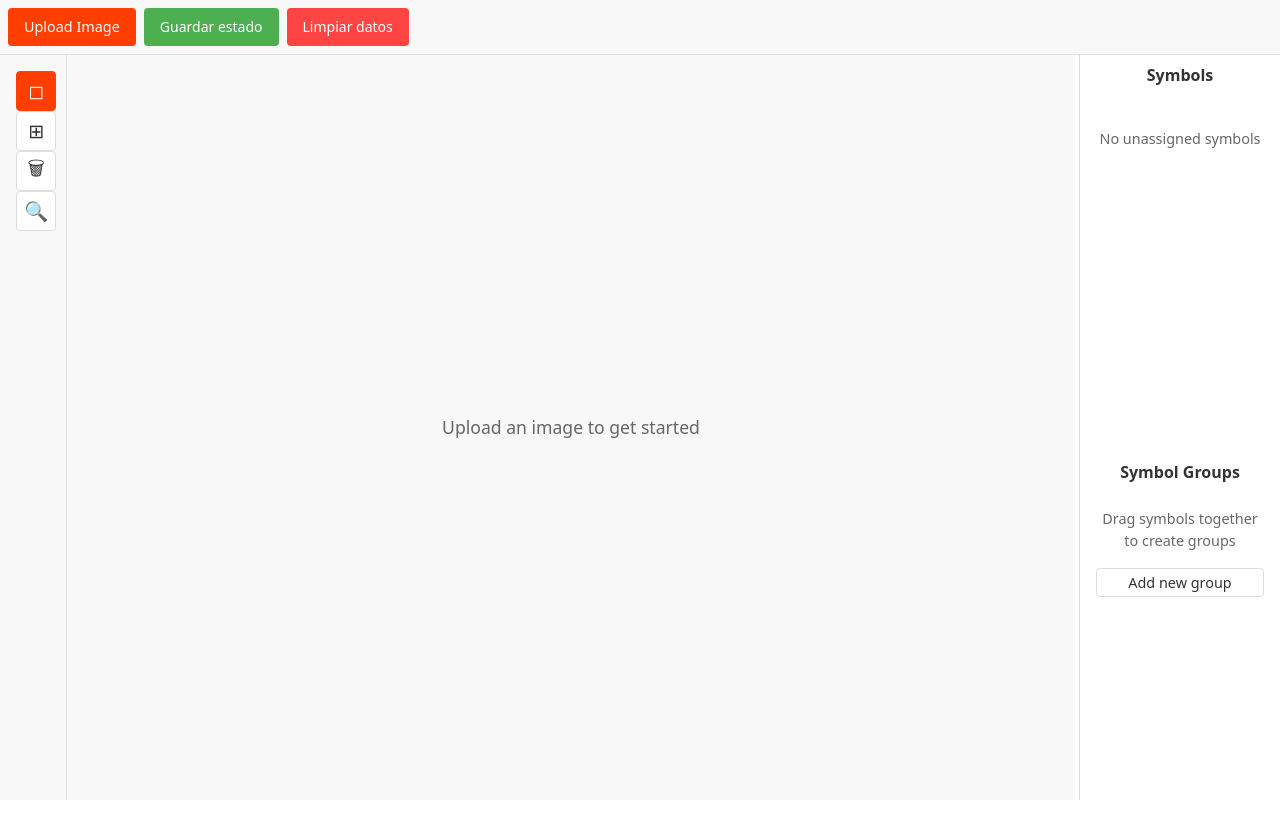
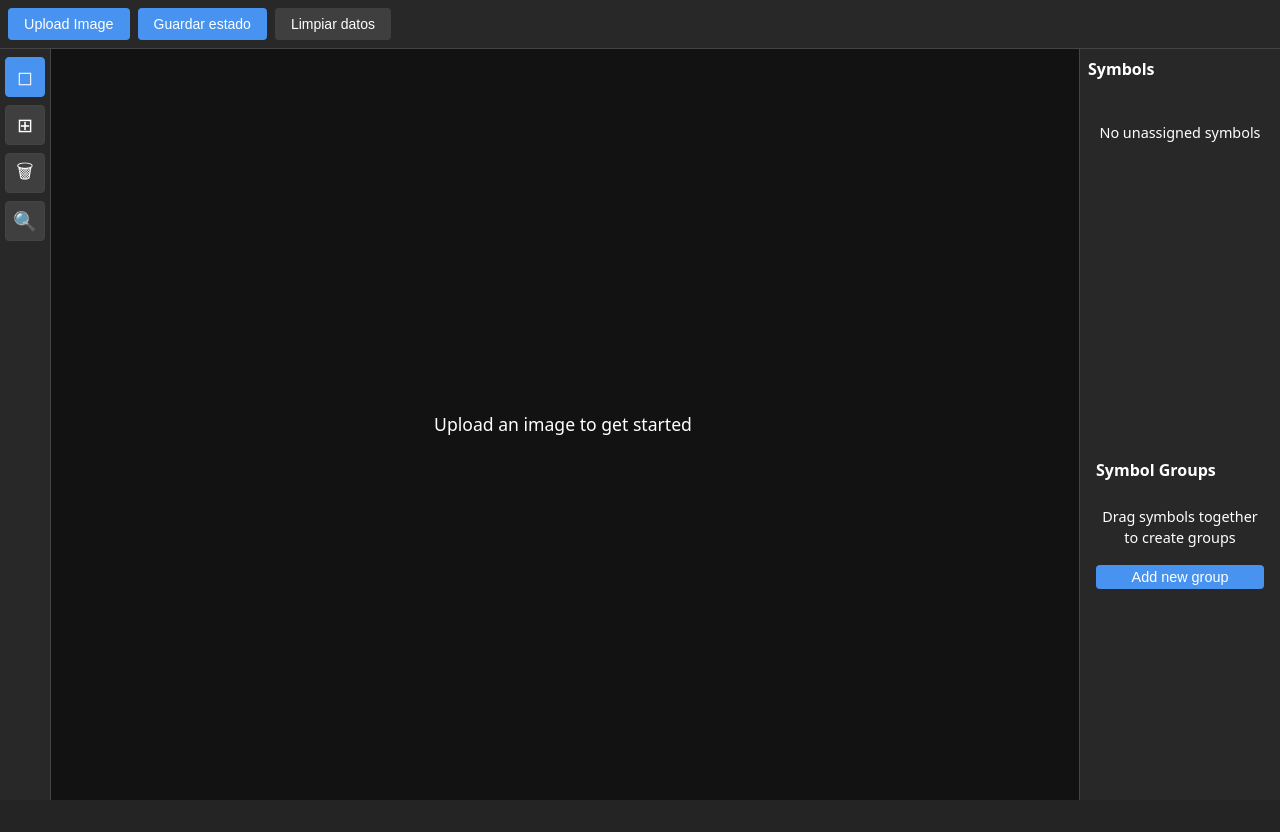
Before and after one commit to Moimolcp/CyberHelper, a Svelte app: page / in a window 1280 px wide. After the commit the page ends 800 px from the top, so only its background shows below. Built offline with nearby package versions, Linux system fonts and the light colour scheme; what sql.js-httpvfs would draw is missing.

Commit message:
css is hard

```diff
--- a/src/app.css
+++ b/src/app.css
@@ -13,67 +13,39 @@
   -moz-osx-font-smoothing: grayscale;
 }
 
-a {
-  font-weight: 500;
-  color: #646cff;
-  text-decoration: inherit;
-}
-a:hover {
-  color: #535bf2;
+:root {
+
+  /** Base colors */
+  --clr-dark-a0: #000000;
+  --clr-light-a0: #ffffff;
+
+  /** Theme primary colors */
+  --clr-primary-a0: #0287ed;
+  --clr-primary-a10: #4793ef;
+  --clr-primary-a20: #67a0f2;
+  --clr-primary-a30: #81adf4;
+  --clr-primary-a40: #99baf6;
+  --clr-primary-a50: #aec7f8;
+
+  /** Theme surface colors */
+  --clr-surface-a0: #121212;
+  --clr-surface-a10: #282828;
+  --clr-surface-a20: #3f3f3f;
+  --clr-surface-a30: #575757;
+  --clr-surface-a40: #717171;
+  --clr-surface-a50: #8b8b8b;
+
+  /** Theme tonal surface colors */
+  --clr-surface-tonal-a0: #191c24;
+  --clr-surface-tonal-a10: #2e3139;
+  --clr-surface-tonal-a20: #45474e;
+  --clr-surface-tonal-a30: #5d5f65;
+  --clr-surface-tonal-a40: #75777d;
+  --clr-surface-tonal-a50: #8f9196;
 }
 
-body {
-  margin: 0;
-  display: flex;
-  place-items: center;
-  min-width: 320px;
-  min-height: 100vh;
+/** Examples */
+.bg-primary {
+  color: var(--clr-primary-a50);
+  background-color: var(--clr-surface-a0);
 }
-
-h1 {
-  font-size: 3.2em;
-  line-height: 1.1;
-}
-
-.card {
-  padding: 2em;
-}
-
-#app {
-  max-width: 1280px;
-  margin: 0 auto;
-  padding: 2rem;
-  text-align: center;
-}
-
-button {
-  border-radius: 8px;
-  border: 1px solid transparent;
-  padding: 0.6em 1.2em;
-  font-size: 1em;
-  font-weight: 500;
-  font-family: inherit;
-  background-color: #1a1a1a;
-  cursor: pointer;
-  transition: border-color 0.25s;
-}
-button:hover {
-  border-color: #646cff;
-}
-button:focus,
-button:focus-visible {
-  outline: 4px auto -webkit-focus-ring-color;
-}
-
-@media (prefers-color-scheme: light) {
-  :root {
-    color: #213547;
-    background-color: #ffffff;
-  }
-  a:hover {
-    color: #747bff;
-  }
-  button {
-    background-color: #f9f9f9;
-  }
-}
--- a/src/components/ClearButton.svelte
+++ b/src/components/ClearButton.svelte
@@ -1,23 +1,40 @@
 <script lang="ts">
   import { clearState } from "../storage/symbols.svelte";
 
+  let confirmed = $state(false);
+  let message = $state("Limpiar datos");
+
+  var timeoutId: number | undefined;
+
+
   function handleClear() {
-    if (
-      confirm(
-        "¿Estás seguro de que quieres limpiar todos los datos guardados? Esta acción no se puede deshacer.",
-      )
-    ) {
+    if (!confirmed) {
+      message = "Seguro?";
+      confirmed = true;
+      clearTimeout(timeoutId);
+      timeoutId = window.setTimeout(() => {
+        message = "Limpiar datos";
+        confirmed = false;
+      }, 1000);
+    } else {
+      message = "Limpiando...";
+      confirmed = true;
       clearState();
+      clearTimeout(timeoutId);
+      timeoutId = window.setTimeout(() => {
+        message = "Limpiar datos";
+        confirmed = false;
+      }, 500);
     }
   }
 </script>
 
-<button class="clear-button" on:click={handleClear}> Limpiar datos </button>
+<button class="clear-button" onclick={handleClear}> {message} </button>
 
 <style>
   .clear-button {
-    background-color: #ff4444;
-    color: white;
+    background-color: var(--clr-surface-a20);
+    color: var(--clr-light-a0);
     border: none;
     padding: 8px 16px;
     border-radius: 4px;
@@ -27,6 +44,6 @@
   }
 
   .clear-button:hover {
-    background-color: #cc0000;
+    background-color: var(--clr-surface-a30);
   }
 </style>
--- a/src/components/ImageViewer.svelte
+++ b/src/components/ImageViewer.svelte
@@ -249,18 +249,7 @@
     if (!canvas || !ctx || !imageElement) return;
 
     const canvasCoords = getCanvasCoordinates(event);
-    const imageCoords = getImageCoordinates(canvasCoords.x, canvasCoords.y);
-
-    if (!isAdjustingGrid) {
-      if (event.button === 0) {
-        // Click izquierdo: iniciar selección
-        if (isInsideImage(canvasCoords.x, canvasCoords.y)) {
-          selectionStart = imageCoords;
-          selectionEnd = { ...imageCoords };
-          updateCanvas();
-        }
-      }
-    }
+    const imageCoords = getImageCoordinates(canvasCoords.x, canvasCoords.y)
 
     if (event.button === 1 || event.button === 2) {
       // Click medio o derecho: iniciar arrastre
@@ -388,6 +377,16 @@
     }
 
     // Si no estamos ajustando una celda, proceder con la selección normal
+    if (!isAdjustingGrid) {
+      if (event.button === 0) {
+        // Click izquierdo: iniciar selección
+        if (isInsideImage(canvasCoords.x, canvasCoords.y)) {
+          selectionStart = imageCoords;
+          selectionEnd = { ...imageCoords };
+          updateCanvas();
+        }
+      }
+    }
   }
 
   function handleMouseMove(event: MouseEvent) {
@@ -879,6 +878,11 @@
       activeTabId = symbolManager.imageTabs[0].id;
     }
   });
+
+  function toggleTheme() {
+    const currentTheme = document.documentElement.getAttribute('data-theme');
+    document.documentElement.setAttribute('data-theme', currentTheme === 'dark' ? 'light' : 'dark');
+  }
 </script>
 
 <div class="viewer-container">
@@ -927,6 +931,8 @@
 
 <style>
   .viewer-container {
+    background-color: var(--clr-surface-a0);
+    color: var(--clr-light-a0);
     display: flex;
     flex-direction: column;
     height: 100%;
@@ -935,6 +941,8 @@
   }
 
   .tabs-container {
+    background-color: var(--clr-surface-a10);
+    color: var(--clr-light-a0);
     display: flex;
     flex-direction: column;
     flex: 1;
@@ -943,32 +951,38 @@
   }
 
   .tab-list {
+
+    background-color: var(--clr-surface-a10);
+    color: var(--clr-light-a0);
+
     display: flex;
-    padding: 0.5rem;
-    border-bottom: 1px solid #ddd;
-    background: white;
+    padding: 0.5rem 0.5rem 0rem 0.5rem;
+    border-bottom: 1px solid #444; /* Borde más oscuro */
     overflow-x: auto;
   }
 
   .tab-button {
+
+    background-color: var(--clr-surface-a0);
+    color: var(--clr-light-a0);
+
     border: none;
-    background: none;
     padding: 0.5rem 1rem;
     cursor: pointer;
     border-bottom: 2px solid transparent;
-    color: #666;
     font-size: 0.9rem;
     white-space: nowrap;
     margin-right: 0.5rem;
+    border-radius: 10px 10px 0px 0px;
   }
 
   .tab-button:hover {
-    color: #ff3e00;
+    color: var(--clr-primary-a10); /* Color al pasar el mouse */
   }
 
   .tab-button.active {
-    border-bottom-color: #ff3e00;
-    color: #ff3e00;
+    border-bottom-color: var(--clr-primary-a10); /* Color activo */
+    color: var(--clr-primary-a10); /* Color activo */
   }
 
   .tab-content {
@@ -979,6 +993,9 @@
   }
 
   .image-container {
+    background-color: var(--clr-surface-a0);
+    color: var(--clr-light-a0);
+
     position: absolute;
     top: 0;
     left: 0;
@@ -987,7 +1004,6 @@
     display: flex;
     align-items: center;
     justify-content: center;
-    background: #f8f8f8;
   }
 
   canvas {
@@ -997,6 +1013,9 @@
   }
 
   .empty-state {
+    background-color: var(--clr-surface-a0);
+    color: var(--clr-light-a0);
+
     position: absolute;
     top: 0;
     left: 0;
@@ -1005,8 +1024,6 @@
     display: flex;
     align-items: center;
     justify-content: center;
-    color: #666;
-    background: #f8f8f8;
     font-size: 1.1rem;
   }
 </style>
--- a/src/components/Layout.svelte
+++ b/src/components/Layout.svelte
@@ -97,19 +97,23 @@
   }
 
   .layout {
+    background-color: var(--clr-surface-a0);
+
     display: flex;
     flex-direction: column;
     height: 100vh;
     width: 100vw;
-    background: white;
     position: fixed;
     top: 0;
     left: 0;
     right: 0;
     bottom: 0;
+
   }
 
   .toolbar {
+    background-color: var(--clr-surface-a0);
+
     flex: 0 0 auto;
     width: 100%;
   }
@@ -121,13 +125,13 @@
   }
 
   .tools-panel {
+    background-color: var(--clr-surface-a10);
+
     flex: 0 0 50px;
-    background: #f8f8f8;
-    border-right: 1px solid #ddd;
+    border-right: 1px solid #444; /* Borde más oscuro */
     overflow-y: auto;
     display: flex;
     flex-direction: column;
-    padding: 8px;
   }
 
   .main-content {
@@ -135,14 +139,15 @@
     display: flex;
     flex-direction: column;
     overflow: hidden;
-    background: white;
     position: relative;
   }
 
   .symbols-panel {
+    background-color: var(--clr-surface-a10);
+    color: var(--clr-light-a0);
+
     flex: 0 0 200px;
-    background: #f8f8f8;
-    border-left: 1px solid #ddd;
+    border-left: 1px solid #444; /* Borde más oscuro */
     overflow-y: auto;
     display: flex;
     flex-direction: column;
@@ -164,4 +169,5 @@
   .symbols-panel {
     transition: flex-basis 0.1s ease;
   }
+
 </style>
--- a/src/components/SaveButton.svelte
+++ b/src/components/SaveButton.svelte
@@ -1,35 +1,27 @@
 <script lang="ts">
     import { saveState } from "../storage/symbols.svelte";
 
+
+    let message = $state("Guardar estado");
+
+
     function handleSave() {
+        message = "Guardando...";
         saveState();
-        // Mostrar una notificación temporal
-        const notification = document.createElement("div");
-        notification.textContent = "Estado guardado";
-        notification.style.cssText = `
-            position: fixed;
-            bottom: 20px;
-            right: 20px;
-            background: #4CAF50;
-            color: white;
-            padding: 10px 20px;
-            border-radius: 4px;
-            z-index: 1000;
-            animation: fadeOut 2s forwards;
-        `;
-        document.body.appendChild(notification);
-        setTimeout(() => {
-            notification.remove();
-        }, 2000);
+        window.setTimeout(() => {
+            message = "Guardar estado";
+        }, 500);
     }
 </script>
 
-<button class="save-button" on:click={handleSave}> Guardar estado </button>
+<button class="save-button" onclick={handleSave}> {message} </button>
 
 <style>
     .save-button {
-        background-color: #4caf50;
-        color: white;
+
+        background-color: var(--clr-primary-a10);
+        color: var(--clr-light-a0);
+
         border: none;
         padding: 8px 16px;
         border-radius: 4px;
@@ -39,7 +31,7 @@
     }
 
     .save-button:hover {
-        background-color: #45a049;
+        background-color: var(--clr-primary-a20);
     }
 
     @keyframes fadeOut {
--- a/src/components/SymbolList.svelte
+++ b/src/components/SymbolList.svelte
@@ -209,7 +209,6 @@
               <div class="group-preview">
                 <img
                   src={getGroupPreviewImage(group)}
-                  alt="Group preview"
                   class="group-preview-image"
                 />
                 <div class="group-info">
@@ -319,16 +318,20 @@
 
 <style>
   .symbol-list {
+    background-color: var(--clr-surface-a10);
+    color: var(--clr-light-a0);
+
     height: 100%;
     padding: 8px;
-    background: white;
     display: flex;
     flex-direction: column;
     gap: 16px;
   }
 
   .symbols-section {
-    background: white;
+    background-color: var(--clr-surface-a10);
+    color: var(--clr-light-a0);
+
     border-radius: 4px;
     padding: 1px;
     flex: 1;
@@ -342,7 +345,9 @@
   }
 
   .groups-section {
-    background: white;
+    background-color: var(--clr-surface-a10);
+    color: var(--clr-light-a0);
+
     border-radius: 4px;
     padding: 8px;
     flex: 1;
@@ -353,15 +358,15 @@
   }
 
   h2 {
+    color: var(--clr-light-a0);
     margin-top: 0;
     margin-bottom: 8px;
-    color: #333;
     font-size: 1rem;
     flex: 0 0 auto;
   }
 
   .empty-state {
-    color: #666;
+    color: var(--clr-light-a0);
     text-align: center;
     padding: 1rem 0;
     font-size: 0.9rem;
@@ -371,36 +376,40 @@
     display: flex;
     flex-direction: column;
     gap: 8px;
-
     padding-right: 4px; /* Space for scrollbar */
   }
 
+  .group-header {
+    background-color: var(--clr-surface-a20);
+    color: var(--clr-light-a0);
+
+    padding: 10px;
+    display: flex;
+    align-items: center;
+    justify-content: space-between;
+    border-bottom: 1px solid #444; /* Borde más oscuro */
+  }
+
   .group-item {
-    background: #f8f8f8;
-    border: 1px solid #ddd;
+    background-color: var(--clr-surface-a10);
+    color: var(--clr-light-a0);
+
+    border: 1px solid #555; /* Borde más oscuro */
     border-radius: 4px;
     overflow: hidden;
     cursor: pointer;
     transition: all 0.2s ease;
     min-height: min-content;
+    margin-bottom: 4px;
   }
 
   .group-item:hover {
-    border-color: #ff3e00;
+    border-color: var(--clr-primary-a10);
   }
 
   .group-item.active {
-    border-color: #ff3e00;
-    box-shadow: 0 0 0 1px #ff3e00;
-  }
-
-  .group-header {
-    padding: 8px;
-    display: flex;
-    align-items: center;
-    justify-content: space-between;
-    background: #f8f8f8;
-    border-bottom: 1px solid #ddd;
+    border-color: var(--clr-primary-a10);
+    box-shadow: 0 0 0 1px var(--clr-primary-a10);
   }
 
   .group-preview {
@@ -410,32 +419,25 @@
   }
 
   .group-preview-image {
+    background-color: var(--clr-surface-a10);
+    color: var(--clr-light-a0);
+
     width: 40px;
     height: 40px;
     object-fit: contain;
-    border-radius: 4px;
-    border: 1px solid #ddd;
-    background: white;
   }
 
   .group-info {
     display: flex;
     align-items: center;
     gap: 8px;
+    justify-content: space-between;
   }
 
   .group-char {
     font-size: 1.2em;
     font-weight: 500;
-    color: #333;
-    min-width: 24px;
-    height: 24px;
-    text-align: center;
-    background: white;
-    border: 1px solid #ddd;
-    border-radius: 4px;
-    padding: 0 4px;
-    line-height: 24px;
+    color: var(--clr-light-a0);
   }
 
   .group-char-input {
@@ -444,39 +446,36 @@
     text-align: center;
     font-size: 1.2em;
     padding: 0;
-    border: 1px solid #ff3e00;
+    border: 1px solid var(--clr-primary-a10);
     border-radius: 4px;
     outline: none;
   }
 
   .edit-btn {
+    color: var(--clr-light-a0);
     padding: 4px;
     border: none;
     background: none;
-    color: #666;
     cursor: pointer;
     font-size: 14px;
     line-height: 1;
-    opacity: 0;
+    opacity: 1;
     transition: opacity 0.2s ease;
   }
 
-  .group-info:hover .edit-btn {
-    opacity: 1;
-  }
-
   .edit-btn:hover {
-    color: #ff3e00;
+    color: var(--clr-primary-a10);
   }
 
   .group-actions {
     display: flex;
-    gap: 4px;
+    gap: 8px;
   }
 
   .group-count {
-    background: #ff3e00;
-    color: white;
+    background-color: var(--clr-primary-a10);
+    color: var(--clr-light-a0);
+
     padding: 2px 8px;
     border-radius: 12px;
     font-size: 0.8em;
@@ -484,36 +483,44 @@
   }
 
   .details-button {
+
+    background-color: var(--clr-primary-a10);
+    color: var(--clr-light-a0);
+
     padding: 4px 12px;
     border: 1px solid #ddd;
     border-radius: 4px;
-    background: white;
-    color: #333;
     cursor: pointer;
     font-size: 0.9em;
-    transition: all 0.2s ease;
+    transition: all 0.2s;
+    border: none;
+    border-radius: 4px;
   }
 
   .details-button:hover {
-    background: #f0f0f0;
-    border-color: #ccc;
+    background-color: var(--clr-primary-a20);
   }
 
   .group-symbols {
+    background: var(--clr-surface-a10);
+
     padding: 8px;
     display: grid;
     grid-template-columns: repeat(auto-fill, minmax(60px, 1fr));
     gap: 8px;
-    background: white;
   }
 
   .group-symbol-item {
+    background: var(--clr-surface-a10);
+
     position: relative;
+    aspect-ratio: 1;
+    aspect-ratio: 1;
+    border: 1px solid #ddd;
     aspect-ratio: 1;
     border: 1px solid #ddd;
     border-radius: 2px;
     overflow: hidden;
-    background: white;
   }
 
   .group-symbol-item img {
@@ -524,26 +531,20 @@
   }
 
   .symbol-item {
-    border: 1px solid #ddd;
+    background: var(--clr-surface-a20);
+    border: 1px solid var(--clr-surface-a30);
     border-radius: 4px;
     overflow: hidden;
     cursor: move;
     transition: all 0.2s ease;
-    background: white;
     width: 50px;
     height: 50px;
     flex: 0 0 auto;
   }
 
-  .symbol-item:hover {
-    transform: scale(1.05);
-    box-shadow: 0 2px 4px rgba(0, 0, 0, 0.1);
-    z-index: 1;
-  }
-
   .symbol-item.active {
-    border-color: #ff3e00;
-    box-shadow: 0 0 0 2px #ff3e00;
+    border-color: var(--clr-primary-a10);
+    box-shadow: 0 0 0 2px var(--clr-primary-a10);
     z-index: 2;
   }
 
@@ -553,8 +554,7 @@
 
   .symbol-item.drop-target,
   .group-item.drop-target {
-    border: 2px dashed #ff3e00;
-    background: rgba(255, 62, 0, 0.1);
+    border: 2px dashed var(--clr-primary-a10);
   }
 
   .symbol-image {
@@ -565,12 +565,13 @@
   }
 
   .preview-overlay {
+    background: var(--clr-surface-a10);
+
     position: fixed;
     top: 0;
     left: 0;
     right: 0;
     bottom: 0;
-    background: rgba(0, 0, 0, 0.5);
     display: flex;
     align-items: center;
     justify-content: center;
@@ -578,7 +579,8 @@
   }
 
   .preview-content {
-    background: white;
+    background: var(--clr-surface-a10);
+
     padding: 24px;
     border-radius: 12px;
     box-shadow: 0 4px 24px rgba(0, 0, 0, 0.2);
@@ -610,26 +612,6 @@
     transform: scale(2);
   }
 
-  .symbol-info {
-    display: flex;
-    align-items: center;
-    gap: 0.25rem;
-    flex-grow: 1;
-    min-width: 0;
-  }
-
-  .symbol-char {
-    font-size: 0.9rem;
-    font-weight: bold;
-    color: #333;
-    min-width: 16px;
-    text-align: center;
-    background: white;
-    border: 1px solid #ddd;
-    border-radius: 2px;
-    padding: 0.1rem 0.25rem;
-  }
-
   input {
     padding: 0.1rem 0.25rem;
     border: 1px solid #ddd;
@@ -640,50 +622,29 @@
   }
 
   input:focus {
-    border-color: #ff3e00;
+    border-color: var(--clr-primary-a10);
     outline: none;
   }
 
   .action-btn {
+    background: var(--clr-primary-a10);
+    color: var(--clr-light-a0);
+
+    padding: 0.1rem 0.35rem;
+    padding: 0.1rem 0.35rem;
+    border: 1px solid #ddd;
     padding: 0.1rem 0.35rem;
     border: 1px solid #ddd;
     border-radius: 2px;
-    background: white;
-    color: #333;
     cursor: pointer;
     font-size: 0.8rem;
     transition: all 0.2s;
     min-width: 30px;
+    border: none;
   }
 
   .action-btn:hover {
-    background: #f0f0f0;
-    border-color: #ccc;
-  }
-
-  .action-btn.delete {
-    color: #ff3e00;
-    border-color: #ff3e00;
-  }
-
-  .action-btn.delete:hover {
-    background: #fff0ed;
-  }
-
-  .action-btn.cancel {
-    color: #666;
-  }
-
-  .action-btn.cancel:hover {
-    background: #f0f0f0;
-  }
-
-  .symbol-group {
-    background: #fff;
-    border: 1px solid #ddd;
-    border-radius: 4px;
-    margin-bottom: 0.25rem;
-    overflow: hidden;
+    background: var(--clr-surface-a20);
   }
 
   .group-actions {
@@ -692,57 +653,18 @@
     gap: 0.25rem;
   }
 
-  .group-input {
-    padding: 0.1rem 0.25rem;
-    border: 1px solid #ddd;
-    border-radius: 2px;
-    font-size: 0.9rem;
-    width: 25px;
-    text-align: center;
-    background: white;
-  }
-
-  .group-input:focus {
-    border-color: #ff3e00;
-    outline: none;
-  }
-
-  .collapse-btn {
-    padding: 0 0.25rem;
-    border: none;
-    background: none;
-    cursor: pointer;
-    color: #666;
-    font-size: 0.8rem;
-    line-height: 1;
-  }
-
-  .collapse-btn:hover {
-    color: #333;
-  }
-
-  .drag-target {
-    border: 2px dashed #ff3e00;
-  }
-
   .symbol-item {
     cursor: move;
   }
 
   .symbol-item:hover {
-    background: #f5f5f5;
-  }
-
-  .symbol-item.not-draggable {
-    cursor: default;
-    opacity: 0.9;
-  }
-
-  .symbol-item.not-draggable:hover {
-    background: #f8f8f8;
+    background: var(--clr-surface-a30);
   }
 
   .remove-symbol-btn {
+    background: none;
+    color: var(--clr-primary-a0);
+
     position: absolute;
     top: 4px;
     right: 4px;
@@ -750,8 +672,6 @@
     height: 20px;
     border-radius: 50%;
     border: none;
-    background: rgba(255, 62, 0, 0.8);
-    color: white;
     font-size: 16px;
     line-height: 1;
     cursor: pointer;
@@ -766,13 +686,10 @@
     display: flex;
   }
 
-  .remove-symbol-btn:hover {
-    background: #ff3e00;
-    transform: scale(1.1);
+
+  .symbol-item.selected {
+    border-color: var(--clr-primary-a10);
+    box-shadow: 0 0 0 1px var(--clr-primary-a10);
   }
 
-  .symbol-item.selected {
-    border-color: #ff3e00;
-    box-shadow: 0 0 0 2px #ff3e00;
-  }
 </style>
--- a/src/components/ToolPanel.svelte
+++ b/src/components/ToolPanel.svelte
@@ -41,7 +41,6 @@
 </script>
 
 <div class="tool-panel">
-  <div class="tool-group">
   {#each tools as tool}
     <button
       class="tool-button"
@@ -52,7 +51,6 @@
       <span class="tool-icon">{tool.icon}</span>
     </button>
   {/each}
-  </div>
 
   {#if showGridInput}
     <div class="grid-input-overlay">
@@ -79,36 +77,41 @@
 
 <style>
   .tool-panel {
+    background: var(--clr-surface-a10);
+    color: var(--clr-light-a0);
+
     display: flex;
     flex-direction: column;
+    align-items: center;
     gap: 0.5rem;
-    padding: 0.5rem;
+    width: 100%;
     position: relative;
+    padding-top: 8px;
   }
 
   .tool-button {
+    background: var(--clr-surface-a20);
+    color: var(--clr-light-a0);
+
     width: 40px;
     height: 40px;
-    border: 1px solid #ddd;
+    border: 1px solid #444;
     border-radius: 4px;
-    background: white;
     cursor: pointer;
     display: flex;
     align-items: center;
     justify-content: center;
     transition: all 0.2s;
-    color: #333;
   }
 
   .tool-button:hover {
-    background: #f5f5f5;
-    border-color: #ccc;
+    background: var(--clr-surface-a30);
   }
 
   .tool-button.active {
-    background: #ff3e00;
-    border-color: #ff3e00;
-    color: white;
+    background: var(--clr-primary-a10);
+    border-color: var(--clr-primary-a10);
+    color: var(--clr-light-a0);
   }
 
   .tool-icon {
@@ -122,7 +125,7 @@
     left: 0;
     right: 0;
     bottom: 0;
-    background: rgba(0, 0, 0, 0.5);
+    background: rgba(0, 0, 0, 0.8);
     display: flex;
     align-items: center;
     justify-content: center;
@@ -130,10 +133,10 @@
   }
 
   .grid-input-container {
-    background: white;
+    background: #333;
     padding: 1.5rem;
     border-radius: 8px;
-    box-shadow: 0 2px 10px rgba(0, 0, 0, 0.1);
+    box-shadow: 0 2px 10px rgba(0, 0, 0, 0.5);
     display: flex;
     flex-direction: column;
     gap: 1rem;
@@ -141,14 +144,16 @@
 
   .grid-input-container label {
     font-size: 0.9rem;
-    color: #666;
+    color: #ccc;
   }
 
   .grid-input-container input {
     padding: 0.5rem;
-    border: 1px solid #ddd;
+    border: 1px solid #444;
     border-radius: 4px;
     font-size: 1rem;
+    background: #555;
+    color: white;
   }
 
   .button-container {
@@ -177,11 +182,11 @@
   }
 
   .cancel-btn {
-    background: #f5f5f5;
-    color: #666;
+    background: #444;
+    color: white;
   }
 
   .cancel-btn:hover {
-    background: #eee;
+    background: #666;
   }
 </style>
--- a/src/components/Toolbar.svelte
+++ b/src/components/Toolbar.svelte
@@ -29,18 +29,20 @@
       id="image-upload"
       class="hidden"
     />
-    <label for="image-upload" class="upload-button"> Upload Image </label>
+    <button class="upload-button" onclick={() => document.getElementById('image-upload')?.click()}> Upload Image </button>
   </div>
   <SaveButton />
   <ClearButton />
 </div>
 
 <style>
+
   .toolbar {
+    background-color: var(--clr-surface-a10);
+
     display: flex;
     padding: 0.5rem;
-    background: #f8f8f8;
-    border-bottom: 1px solid #ddd;
+    border-bottom: 1px solid #444;
     z-index: 10;
     gap: 0.5rem;
   }
@@ -55,8 +57,8 @@
   }
 
   .upload-button {
-    background: #ff3e00;
-    color: white;
+    background: var(--clr-primary-a10);
+    color: var(--clr-light-a0);
     padding: 0.5rem 1rem;
     border-radius: 4px;
     cursor: pointer;
@@ -66,6 +68,6 @@
   }
 
   .upload-button:hover {
-    background: #ff2d00;
+    background-color: var(--clr-primary-a20);
   }
 </style>
```
Also changed, not shown: src/components/SearchResults.svelte (+12 -9 lines). Lines whose indentation alone changed are shown as unchanged.
